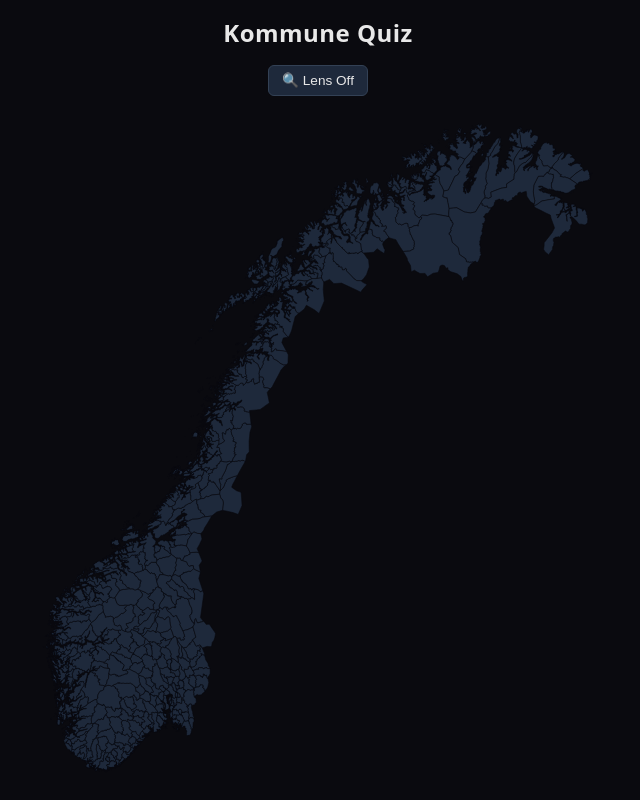
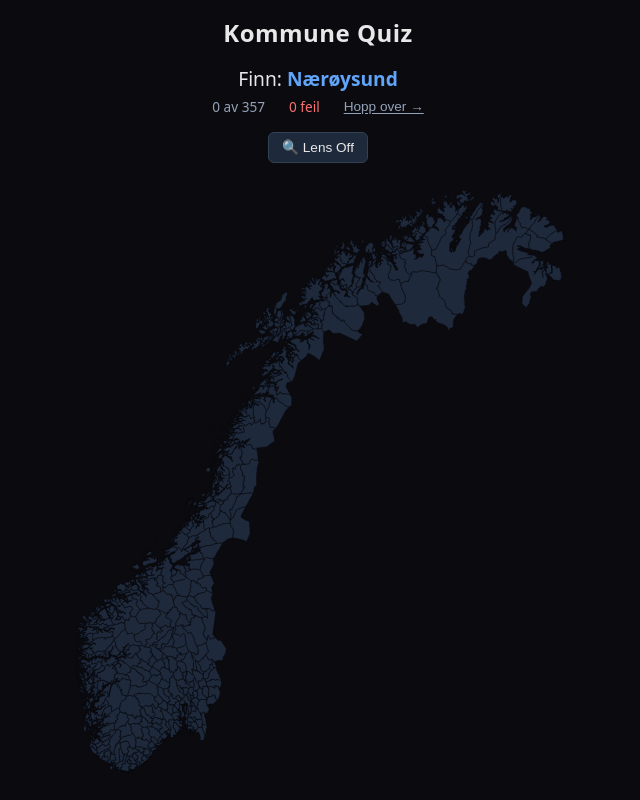
Before and after one commit to ArneeMe/kommune-quiz, a React (Vite) app: page / in a window 1280 px wide. Shown: the whole page, without its empty margins (322-962 px from the left). Built offline with nearby package versions, Linux system fonts and the light colour scheme.

Commit message:
Add game loop

```diff
--- a/src/App.tsx
+++ b/src/App.tsx
@@ -2,21 +2,38 @@
 
 import { useState } from "react";
 import { GameMap } from "./components/GameMap";
+import { GameHeader } from "./components/GameHeader";
+import { useMapData } from "./hooks/useMapData";
+import { useGameState } from "./hooks/useGameState";
 import "./styles/index.css";
 
 export default function App() {
     const [lensEnabled, setLensEnabled] = useState(false);
+    const { features } = useMapData();
+    const game = useGameState(features);
 
     return (
         <div className="app">
             <h1 className="app-title">Kommune Quiz</h1>
+            <GameHeader
+                currentName={game.currentName}
+                currentIndex={game.currentIndex}
+                total={game.total}
+                errors={game.errors}
+                isComplete={game.isComplete}
+                onSkip={game.handleSkip}
+            />
             <button
                 className="lens-toggle"
                 onClick={() => setLensEnabled((prev) => !prev)}
             >
                 {lensEnabled ? "🔍 Lens On" : "🔍 Lens Off"}
             </button>
-            <GameMap lensEnabled={lensEnabled} />
+            <GameMap
+                lensEnabled={lensEnabled}
+                solved={game.solved}
+                onGuess={game.handleGuess}
+            />
         </div>
     );
 }
--- /dev/null
+++ b/src/components/GameHeader.tsx
@@ -0,0 +1,38 @@
+// src/components/GameHeader.tsx
+
+interface GameHeaderProps {
+    currentName: string;
+    currentIndex: number;
+    total: number;
+    errors: number;
+    isComplete: boolean;
+    onSkip: () => void;
+}
+
+export function GameHeader({
+                               currentName,
+                               currentIndex,
+                               total,
+                               errors,
+                               isComplete,
+                               onSkip,
+                           }: GameHeaderProps) {
+    return (
+        <div className="game-header">
+            {isComplete ? (
+                <div className="game-complete">
+                    Ferdig! {errors} feil
+                </div>
+            ) : (
+                <>
+                    <div className="game-target">Finn: <strong>{currentName}</strong></div>
+                    <div className="game-stats">
+                        <span>{currentIndex} av {total}</span>
+                        <span className="game-errors">{errors} feil</span>
+                        <button className="skip-button" onClick={onSkip}>Hopp over →</button>
+                    </div>
+                </>
+            )}
+        </div>
+    );
+}
--- a/src/components/GameMap.tsx
+++ b/src/components/GameMap.tsx
@@ -5,14 +5,16 @@ import { useMapData } from "../hooks/useMapData";
 import { createPathGenerator } from "../utils/geo";
 import { KommuneShape } from "./KommuneShape";
 
-const LENS_RADIUS = 30;
-const ZOOM = 3;
+const LENS_RADIUS = 50;
+const ZOOM = 2;
 
 interface GameMapProps {
     lensEnabled: boolean;
+    solved: Set<string>;
+    onGuess: (kommunenummer: string) => void;
 }
 
-export function GameMap({ lensEnabled }: GameMapProps) {
+export function GameMap({ lensEnabled, solved, onGuess }: GameMapProps) {
     const { features } = useMapData();
     const svgRef = useRef<SVGSVGElement>(null);
     const [mouse, setMouse] = useState<{ x: number; y: number } | null>(null);
@@ -21,15 +23,6 @@ export function GameMap({ lensEnabled }: GameMapProps) {
         () => createPathGenerator(features),
         [features]
     );
-
-    const featureMap = useMemo(
-        () => new Map(features.map((f) => [f.properties.kommunenummer, f.properties.navn])),
-        [features]
-    );
-
-    const handleSelect = useCallback((kommunenummer: string) => {
-        console.log(`Selected: ${kommunenummer} - ${featureMap.get(kommunenummer)}`);
-    }, [featureMap]);
 
     const handleMouseMove = useCallback((e: React.MouseEvent<SVGSVGElement>) => {
         const svg = svgRef.current;
@@ -54,7 +47,6 @@ export function GameMap({ lensEnabled }: GameMapProps) {
     );
 
     const lensId = "magnifying-lens";
-
     const showLens = lensEnabled && mouse;
 
     return (
@@ -79,7 +71,8 @@ export function GameMap({ lensEnabled }: GameMapProps) {
                         key={kommunenummer}
                         d={d}
                         kommunenummer={kommunenummer}
-                        onSelect={handleSelect}
+                        isSolved={solved.has(kommunenummer)}
+                        onSelect={onGuess}
                     />
                 ))}
             </g>
@@ -94,9 +87,9 @@ export function GameMap({ lensEnabled }: GameMapProps) {
                                 <path
                                     key={kommunenummer}
                                     d={d}
-                                    className="kommune-shape"
+                                    className={`kommune-shape ${solved.has(kommunenummer) ? "kommune-solved" : ""}`}
                                     data-id={kommunenummer}
-                                    onClick={() => handleSelect(kommunenummer)}
+                                    onClick={solved.has(kommunenummer) ? undefined : () => onGuess(kommunenummer)}
                                 />
                             ))}
                         </g>
--- a/src/components/KommuneShape.tsx
+++ b/src/components/KommuneShape.tsx
@@ -5,20 +5,22 @@ import { memo } from "react";
 interface KommuneShapeProps {
     d: string;
     kommunenummer: string;
+    isSolved: boolean;
     onSelect: (kommunenummer: string) => void;
 }
 
 export const KommuneShape = memo(function KommuneShape({
                                                            d,
                                                            kommunenummer,
+                                                           isSolved,
                                                            onSelect,
                                                        }: KommuneShapeProps) {
     return (
         <path
             d={d}
-          className="kommune-shape"
+            className={`kommune-shape ${isSolved ? "kommune-solved" : ""}`}
             data-id={kommunenummer}
-          onClick={() => onSelect(kommunenummer)}
+            onClick={isSolved ? undefined : () => onSelect(kommunenummer)}
         />
     );
 });
--- /dev/null
+++ b/src/hooks/useGameState.ts
@@ -0,0 +1,62 @@
+// src/hooks/useGameState.ts
+
+import { useState, useMemo, useCallback } from "react";
+import type { KommuneFeature } from "../types";
+
+function shuffle<T>(array: T[]): T[] {
+    const shuffled = [...array];
+    for (let i = shuffled.length - 1; i > 0; i--) {
+        const j = Math.floor(Math.random() * (i + 1));
+        [shuffled[i], shuffled[j]] = [shuffled[j], shuffled[i]];
+    }
+    return shuffled;
+}
+
+export function useGameState(features: KommuneFeature[]) {
+    const [order, setOrder] = useState(() =>
+        shuffle(features.map((f) => f.properties.kommunenummer))
+    );
+
+    const nameMap = useMemo(
+        () => new Map(features.map((f) => [f.properties.kommunenummer, f.properties.navn])),
+        [features]
+    );
+
+    const [currentIndex, setCurrentIndex] = useState(0);
+    const [errors, setErrors] = useState(0);
+    const [solved, setSolved] = useState<Set<string>>(() => new Set());
+
+    const currentTarget = order[currentIndex] ?? null;
+    const currentName = currentTarget ? nameMap.get(currentTarget) ?? "" : "";
+    const total = order.length;
+    const isComplete = currentIndex >= total;
+
+    const handleGuess = useCallback((kommunenummer: string) => {
+        if (isComplete) return;
+        if (solved.has(kommunenummer)) return;
+
+        if (kommunenummer === currentTarget) {
+            setSolved((prev) => new Set(prev).add(kommunenummer));
+            setCurrentIndex((prev) => prev + 1);
+        } else {
+            setErrors((prev) => prev + 1);
+        }
+    }, [currentTarget, isComplete, solved]);
+
+    const handleSkip = useCallback(() => {
+        if (isComplete || !currentTarget) return;
+        setOrder((prev) => [...prev, currentTarget]);
+        setCurrentIndex((prev) => prev + 1);
+    }, [isComplete, currentTarget]);
+
+    return {
+        currentName,
+        currentIndex,
+        errors,
+        total: features.length,
+        solved,
+        isComplete: solved.size >= features.length,
+        handleGuess,
+        handleSkip,
+    };
+}
--- a/src/styles/index.css
+++ b/src/styles/index.css
@@ -68,6 +68,62 @@ body {
   fill: #334155;
 }
 
+.kommune-solved {
+  fill: #166534;
+  cursor: default;
+}
+
+.kommune-solved:hover {
+  fill: #166534;
+}
+
+.game-header {
+  display: flex;
+  flex-direction: column;
+  align-items: center;
+  gap: 0.3rem;
+  flex-shrink: 0;
+}
+
+.game-target {
+  font-size: 1.2rem;
+}
+
+.game-target strong {
+  color: #60a5fa;
+}
+
+.game-stats {
+  display: flex;
+  gap: 1.5rem;
+  font-size: 0.85rem;
+  color: #94a3b8;
+}
+
+.game-errors {
+  color: #f87171;
+}
+
+.skip-button {
+  background: none;
+  border: none;
+  color: #94a3b8;
+  cursor: pointer;
+  font-size: 0.85rem;
+  padding: 0;
+  text-decoration: underline;
+  text-underline-offset: 2px;
+}
+
+.skip-button:hover {
+  color: #e8e8e8;
+}
+
+.game-complete {
+  font-size: 1.3rem;
+  color: #4ade80;
+}
+
 .lens-border {
   fill: none;
   stroke: rgba(255, 255, 255, 0.3);
```
Lines whose indentation alone changed are shown as unchanged.
